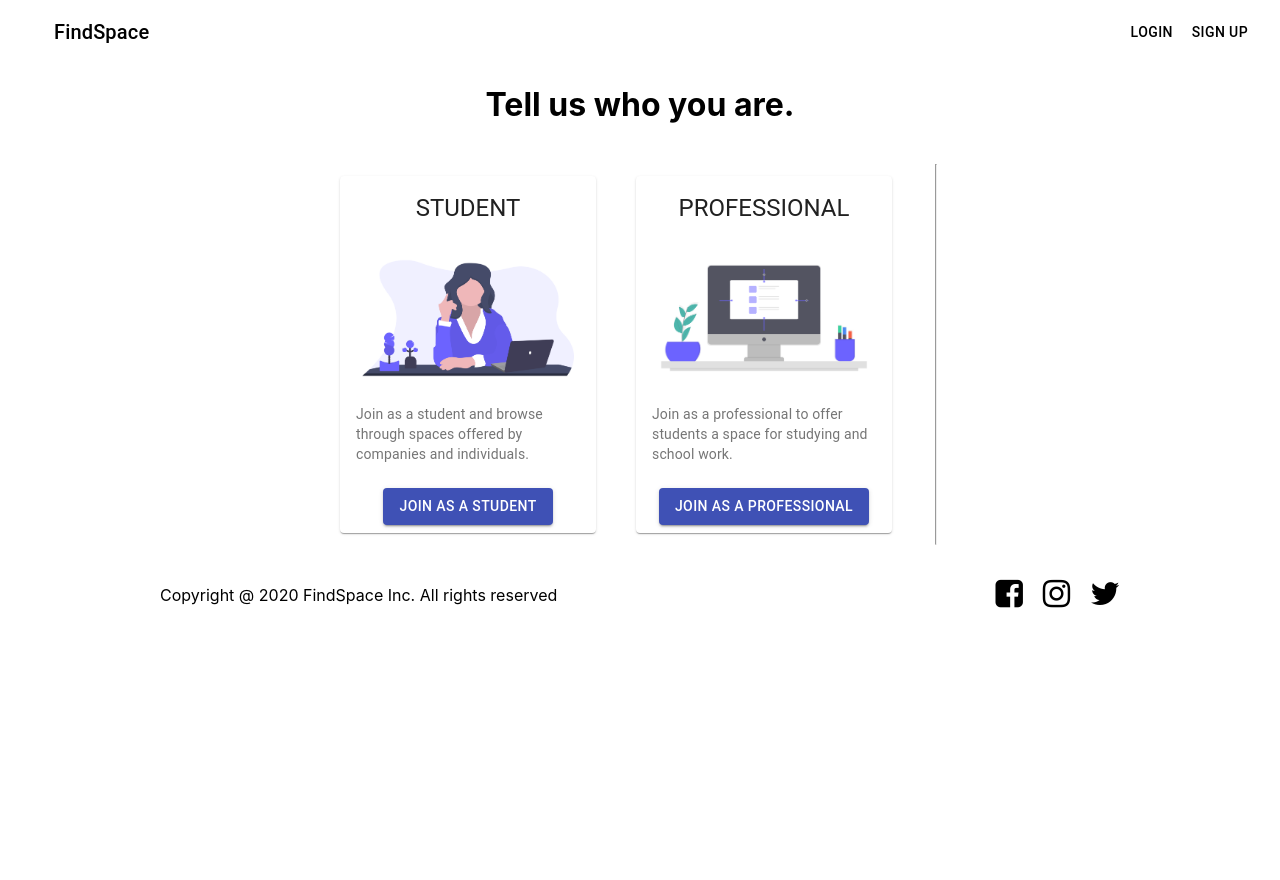
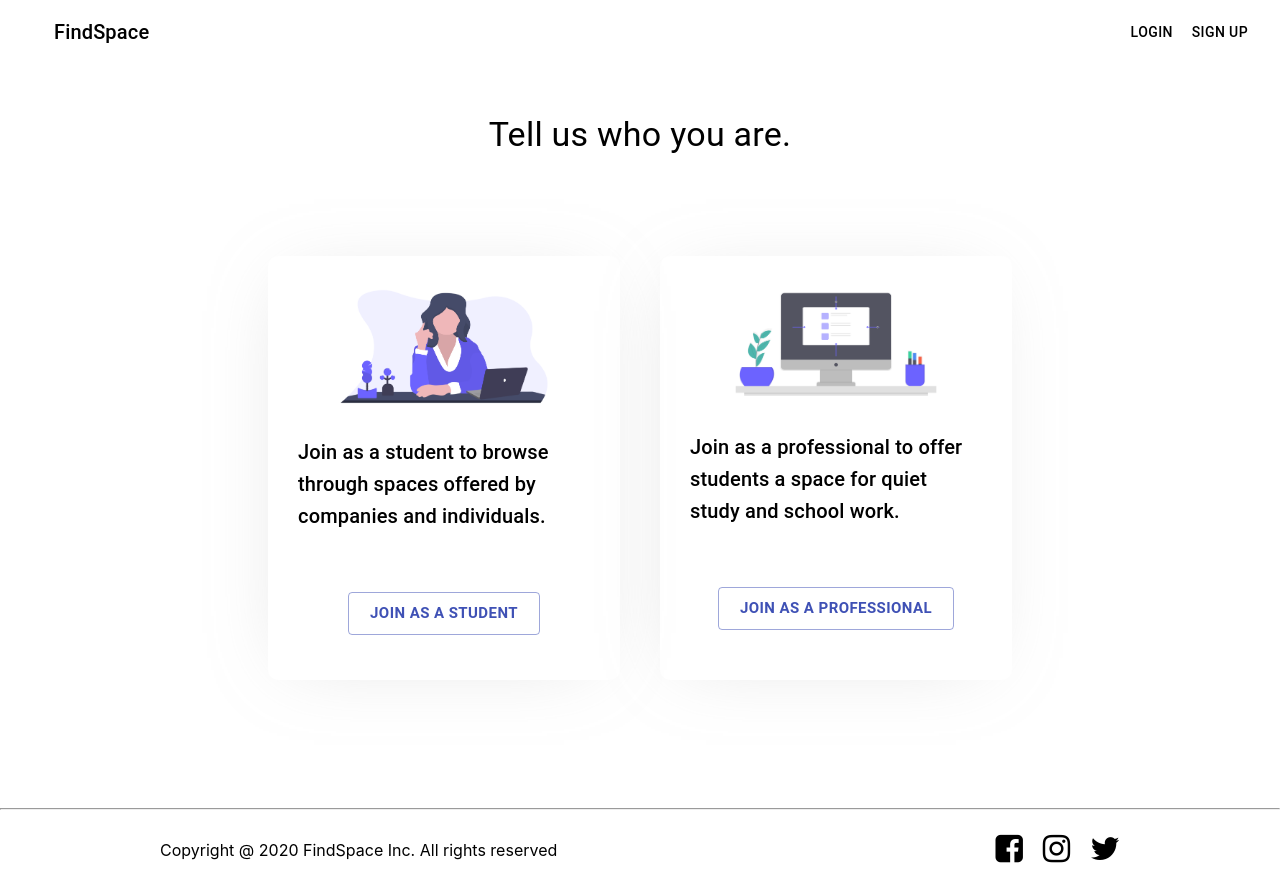
Before and after one commit to JonaChen98/FindSpace, a React (Create React App) app in the folder client/: page /signup in a window 1280 px wide. Before the commit the page ends 800 px from the top, so only its background shows below. Built offline with nearby package versions, Linux system fonts and the light colour scheme.

Commit message:
redesigned signup page, not finished. need to clean code up

```diff
--- a/client/src/pages/Signup.js
+++ b/client/src/pages/Signup.js
@@ -3,14 +3,13 @@ import { makeStyles } from '@material-ui/core/styles';
 import Card from '@material-ui/core/Card';
 import Button from '@material-ui/core/Button';
 import { Link } from 'react-router-dom';
-import { CardContent } from '@material-ui/core';
-import CardActions from '@material-ui/core/CardActions';
-import CardMedia from '@material-ui/core/CardMedia';
+
 import Typography from '@material-ui/core/Typography';
 import Professional from '../assets/professional.png';
 import Student from '../assets/student.png';
 import Navbar from '../components/navbar';
 import Footer from '../components/footer';
+import '../styles/signup.css';
 
 const useStyles = makeStyles({
   // root: {
@@ -29,90 +28,50 @@ export default function ContainedButtons() {
   <div>
     <Navbar/>
 
-    <h1 style={{textAlign:"center"}}> Tell us who you are.</h1>
 
-    <div style={{marginTop: "40%",margin: "auto", width: "50%", padding: "10px", display: "flex"}}>
+    <Typography variant="h4" style={{textAlign:"center", paddingTop:"50px"}}> Tell us who you are.</Typography>
 
-      <div id = "studentCard" style={{ width: "40%", float: "left", padding: "20px"}}>
-        <Card>
-          <CardContent>
-            <Typography
-              gutterBottom variant="h5"
-              component="h2"
-              style={{
-              display: "flex",
-              justifyContent: "center",
-              alignItems: "center"
-              }}
-              >
-                STUDENT
+    <div className="container">
+        <div className="student-container">
+          {/* <Typography variant="h5" style={{display: "flex", justifyContent: "center", alignItems: "center"}}>
+            <b>Student</b>
+          </Typography> */}
+
+          <img src={Student} alt="student" className="img"/>
+
+            <Typography variant="h6" className="description">
+                Join as a student to browse through spaces offered by companies and individuals.
             </Typography>
-          </CardContent>
 
-          <CardMedia className={classes.media} image={Student}/>
+            <div className="button">
+              <Button variant="outlined" size="large" color="primary" className="button" component={Link} to="/ProfileSetup_Student">
+              <b> Join as a student </b>
+              </Button>
+            </div>
+          </div>
 
-          <CardContent>
-            <Typography variant="body2" color="textSecondary" component="p">
-              Join as a student and browse through spaces offered by companies and individuals.
-            </Typography>
-          </CardContent>
+        <div className="prof-container">
+          {/* <Typography variant="h5" style={{display: "flex", justifyContent: "center", alignItems: "center"}}>
+            <b>Professional</b>
+          </Typography> */}
 
-          <CardActions style={{
-              display: "flex",
-              justifyContent: "center",
-              alignItems: "center"
-              }}>
-            <Button variant="contained" color="primary" component={Link} to="/ProfileSetup_Student">
-            Join as a student
+          <img src={Professional} alt="student" className="img"/>
+
+          <Typography variant="h6" className="description">
+            Join as a professional to offer students a space for quiet study and school work.
+          </Typography>
+
+          <div className="button">
+            <Button variant="outlined" size="large" color="primary" component={Link} to="/ProfileSetup_Prof">
+              <b>Join as a professional</b>
             </Button>
-          </CardActions>
-
-        </Card>
+          </div>
 
         </div>
 
-        <div id = "professionalCard" style={{ width: "40%", float: "left", padding: "20px"}}>
-        <Card>
-        {/* <Card className={classes.root}> */}
-          <CardContent>
-            <Typography
-              gutterBottom variant="h5"
-              component="h2"
-              style={{
-              display: "flex",
-              justifyContent: "center",
-              alignItems: "center"
-              }}
-              >
-                PROFESSIONAL
-            </Typography>
-          </CardContent>
 
-            <CardMedia
-              className={classes.media}
-              image={Professional}
-              title="Contemplative Reptile"
-            />
-            <CardContent>
-              <Typography variant="body2" color="textSecondary" component="p">
-              Join as a professional to offer students a space for studying and school work.
-              </Typography>
-            </CardContent>
-            <CardActions style={{
-              display: "flex",
-              justifyContent: "center",
-              alignItems: "center"
-              }}>
-            {/* TODO: Change link  */}
-            <Button variant="contained" color="primary" component={Link} to="/ProfileSetup_Prof">
-            Join as a professional
-            </Button>
-          </CardActions>
-        </Card>
-      </div>
-      <hr>
-      </hr>
     </div>
+    <hr/>
     <Footer/>
   </div>
 
--- /dev/null
+++ b/client/src/styles/signup.css
@@ -0,0 +1,56 @@
+.container {
+    padding: 100px 120px 120px 120px;
+    display: flex;
+    justify-content: center;
+    text-align: center;
+
+  }
+  .student-container {
+    width: 30%;
+    float: left;
+    padding: 20px;
+    /* padding-right: 80px; */
+    margin-right: 20px;
+    border-radius: 10px;
+    /* box-shadow: -5px -1px 24px -10px rgba(214,214,214,0.76); */
+    box-shadow: -5px 4px 72px -26px rgba(214,214,214,0.76);
+
+  }
+  .prof-container{
+    width: 30%;
+    /* justify-content: center;
+    text-align: center;
+    display: block; */
+    float: right;
+    padding: 20px;
+    margin-left: 20px;
+    border-radius: 10px;
+    /* border: 2px solid green; */
+    /* box-shadow: 5px 1px 24px -10px rgba(214,214,214,0.76); */
+    box-shadow: -5px 4px 72px -26px rgba(214,214,214,0.76);
+
+  }
+  .img{
+    max-width:80%;
+  height:auto;
+  }
+  .description {
+      text-align: left;
+      padding-left: 10px;
+      padding-right: 10px;
+      padding-top: 15px;
+      padding-bottom: 15px;
+  }
+  .button {
+      /* padding-top:40px; */
+      display: flex;
+      margin-top: 20px;
+      /* padding: 0 20px; */
+      align-items: center;
+      justify-content: center;
+      padding-top: 25px;
+      padding-bottom: 25px;
+      border-radius: 10px;
+
+
+  }
```
